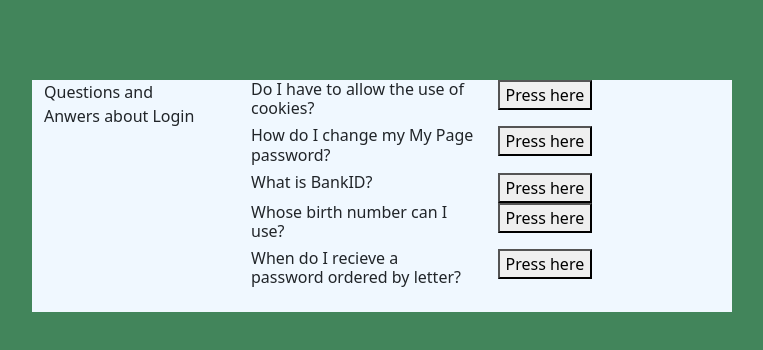
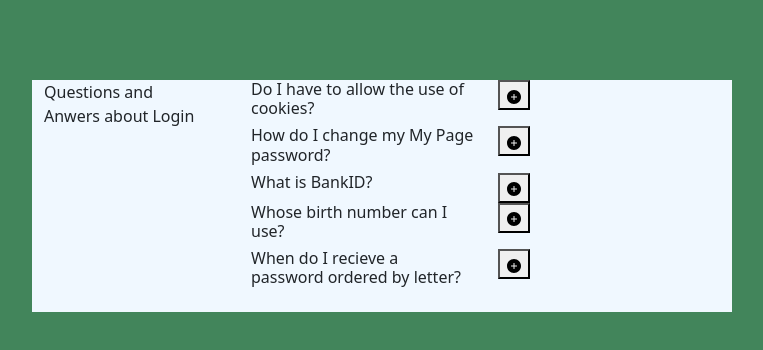
Before and after one commit to ariolam/accordion, a React (Create React App) app: page / in a window 1280 px wide. Shown: the top 350 px of the page, without its empty margins (258-1021 px from the left). Built offline with nearby package versions, Linux system fonts and the light colour scheme.

Commit message:
Installed the react-icons

```diff
--- a/package.json
+++ b/package.json
@@ -9,6 +9,7 @@
     "bootstrap": "^5.2.0",
     "react": "^18.2.0",
     "react-dom": "^18.2.0",
+    "react-icons": "^4.4.0",
     "react-scripts": "5.0.1",
     "web-vitals": "^2.1.4"
   },
--- a/src/App.js
+++ b/src/App.js
@@ -4,13 +4,7 @@ import "./App.css";
 import { useState } from "react";
 
 function App() {
-  const [question, setQuestion] = useState(data);
-
-  // function showAnswer(id) {
-  //   const item = data.filter((item) => item.id === id)[0];
-  //   console.log(item.info);
-  //   setQuestion();
-  // }
+  const [question] = useState(data);
   return (
     <div className="App">
       <div className="container">
@@ -19,13 +13,7 @@ function App() {
           <div className="col-9">
             <ul>
               {question?.map((question) => {
-                return (
-                  <Questions
-                    key={question.id}
-                    question={question}
-                    // showAnswer={showAnswer}
-                  />
-                );
+                return <Questions key={question.id} question={question} />;
               })}
             </ul>
           </div>
--- a/src/questions.js
+++ b/src/questions.js
@@ -1,4 +1,5 @@
 import React, { useState } from "react";
+import { AiFillPlusCircle, AiFillMinusCircle } from "react-icons/ai";
 
 function Questions({ question }) {
   const [showAnswer, setShowAnswer] = useState(false);
@@ -11,8 +12,7 @@ function Questions({ question }) {
         </div>
         <div className="col">
           <button onClick={() => setShowAnswer(!showAnswer)}>
-            {" "}
-            Press here{" "}
+            {showAnswer ? <AiFillMinusCircle /> : <AiFillPlusCircle />}
           </button>
           {showAnswer && <p> {question.info}</p>}
         </div>
```
Also changed, not shown: 1 other file (tests, documents, lock files or other folders).
